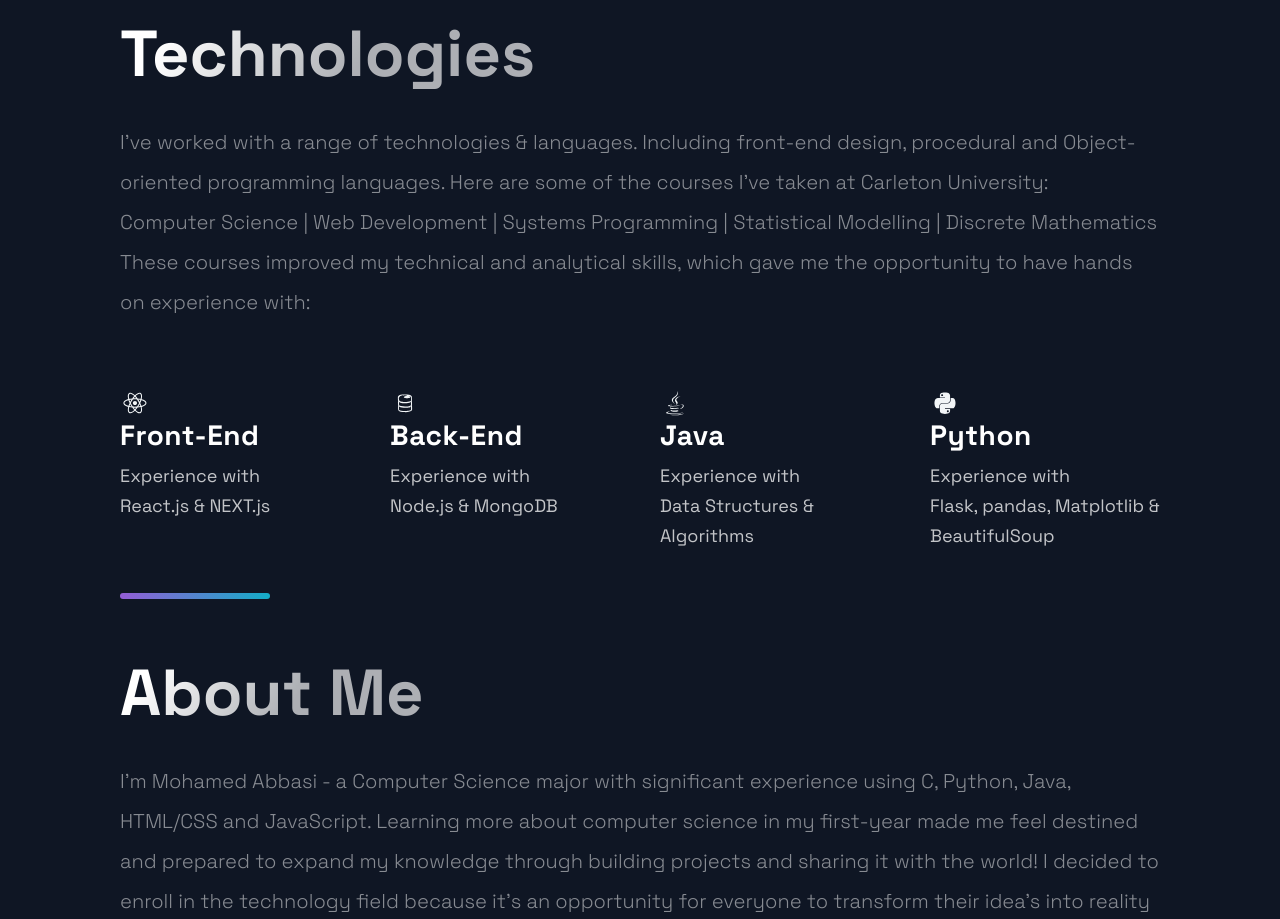
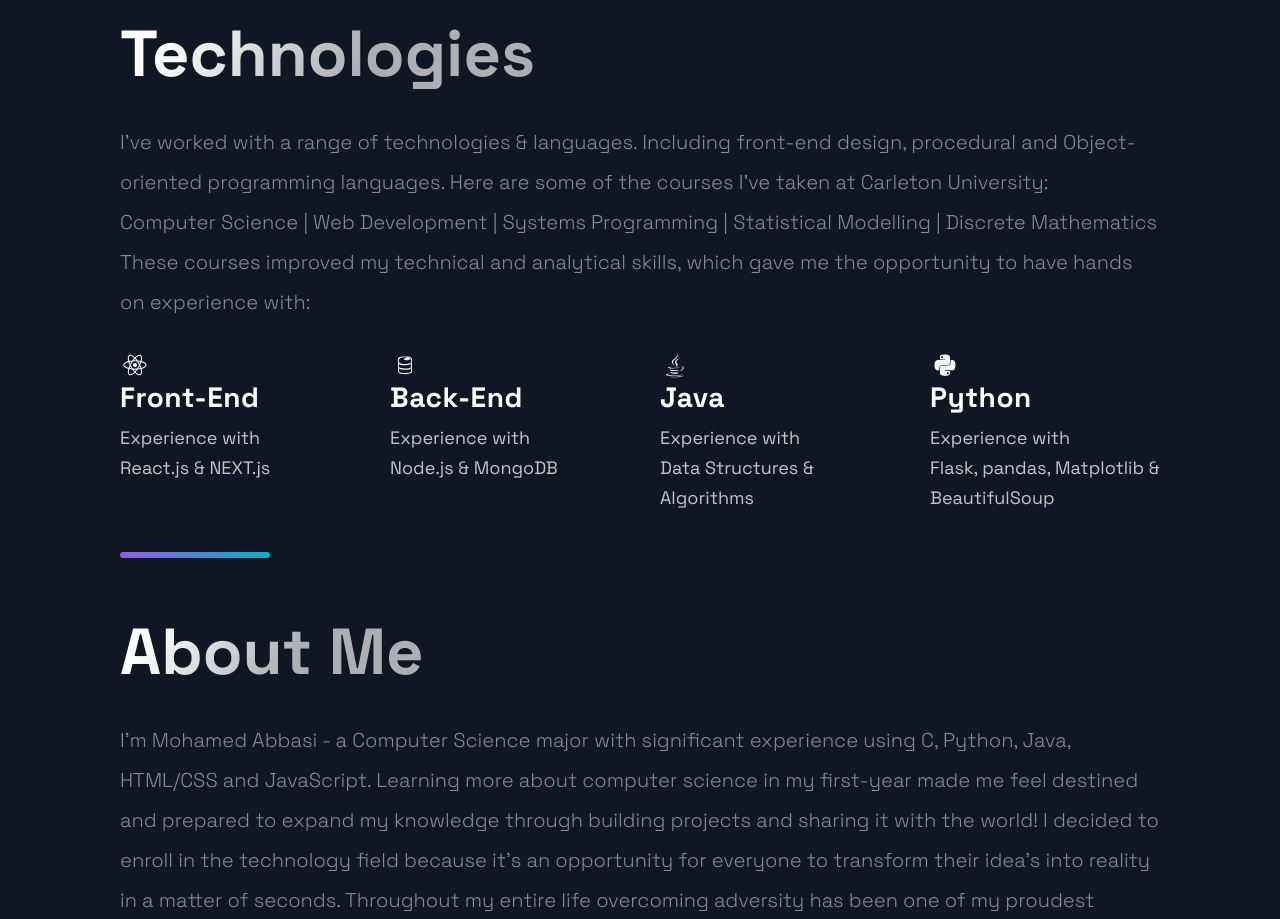
Before and after one commit to mohamedabbasi/portfolio, a Next.js app: page / in a window 1280 px wide. Shown: the part 2720-3639 px from the top of the page. Built offline with nearby package versions, Linux system fonts and the light colour scheme.

Commit message:
Updated styled-components to TechnologiesStyles.js

```diff
--- a/src/components/Technologies/TechnologiesStyles.js
+++ b/src/components/Technologies/TechnologiesStyles.js
@@ -32,7 +32,7 @@
   display: grid;
   grid-template-columns: repeat(4, 1fr);
   gap: 40px;
-  margin: 3rem 0;
+  margin: 27px 0;
 
   @media ${props => props.theme.breakpoints.lg}{
     margin: 64px 0;
@@ -138,7 +138,7 @@
   font-size: 20px;
   line-height: 40px;
   font-weight: 300;
-  padding-bottom: 3.6rem;
+  padding-bottom: 1px;
   color: rgba(255, 255, 255, 0.5);
 
   @media ${(props) => props.theme.breakpoints.md} {
```
